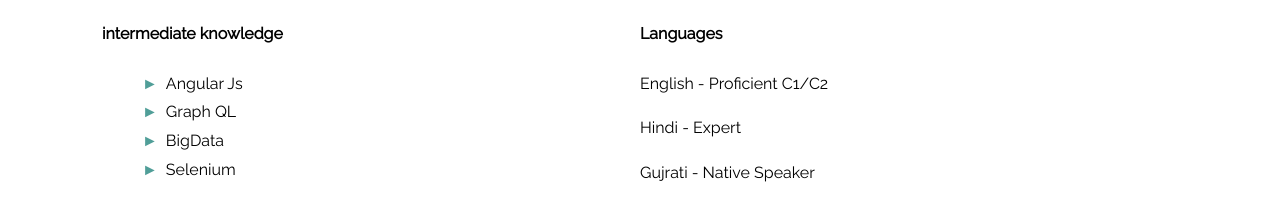
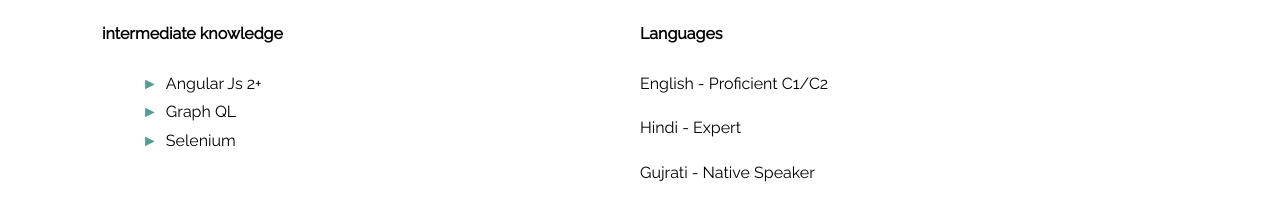
Before and after one commit to rv4ever/rv4ever.github.io, a plain HTML site: page index.html in a window 1280 px wide. Shown: the part 2056-2262 px from the top of the page. Drawn offline with Linux system fonts and the light colour scheme.

Commit message:
Update index.html

```diff
--- a/index.html
+++ b/index.html
@@ -120,9 +120,8 @@
         <div class='column'>
           <h4>intermediate knowledge</h4>
           <ul>
-            <li>Angular Js</li>
+            <li>Angular Js 2+</li>
             <li>Graph QL</li>
-            <li>BigData</li>
             <li>Selenium</li>
           </ul>
         </div>
```
